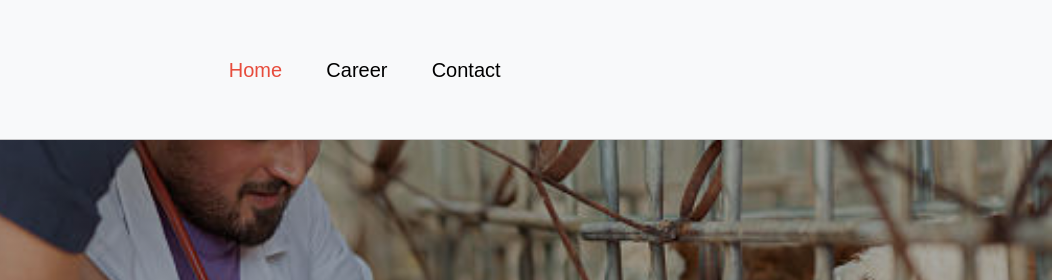
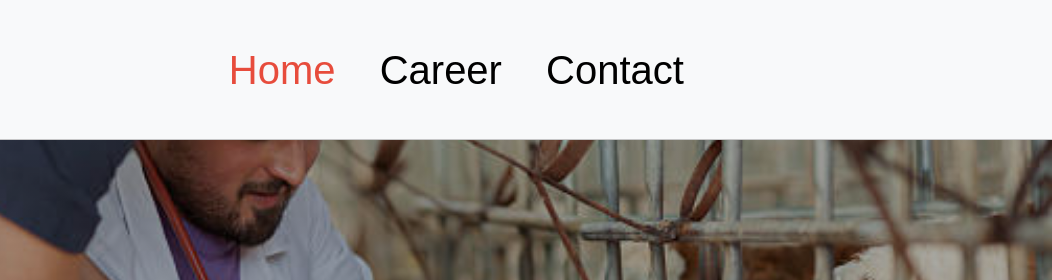
Before and after one commit to Harman1997-96/Durvet-Pharmana, a plain HTML site: page index.html in a window 1280 px wide. Shown: the top 280 px of the page, 228-1280 px from the left. Drawn offline with nearby package versions, Linux system fonts and the light colour scheme.

Commit message:
UpdateFont

```diff
--- a/component/carrier.css
+++ b/component/carrier.css
@@ -46,7 +46,7 @@ nav {
 .menu a {
   text-decoration: none;
   color: black;
-  font-size: 20px;
+  font-size: 40px;
 
   padding: 10px 20px;
   font-family: sans-serif;
--- a/component/contact.css
+++ b/component/contact.css
@@ -45,7 +45,7 @@ nav {
 .menu a {
   text-decoration: none;
   color: black;
-  font-size: 20px;
+  font-size: 40px;
 
   padding: 10px 20px;
   font-family: sans-serif;
--- a/style.css
+++ b/style.css
@@ -48,8 +48,7 @@ nav {
 .menu a {
   text-decoration: none;
   color: black;
-  font-size: 20px;
-
+  font-size: 40px;
   padding: 10px 20px;
   font-family: sans-serif;
 }
```
